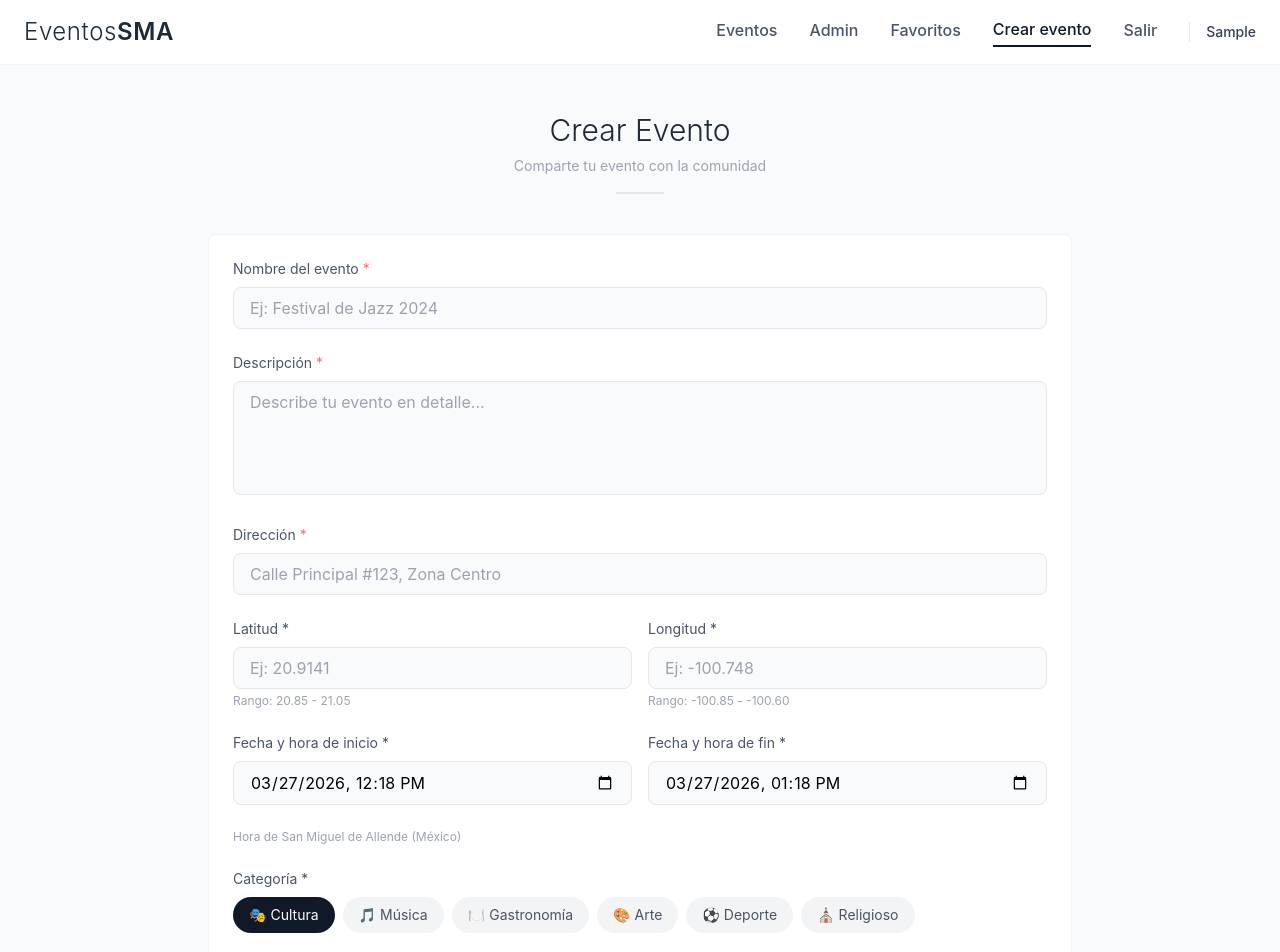
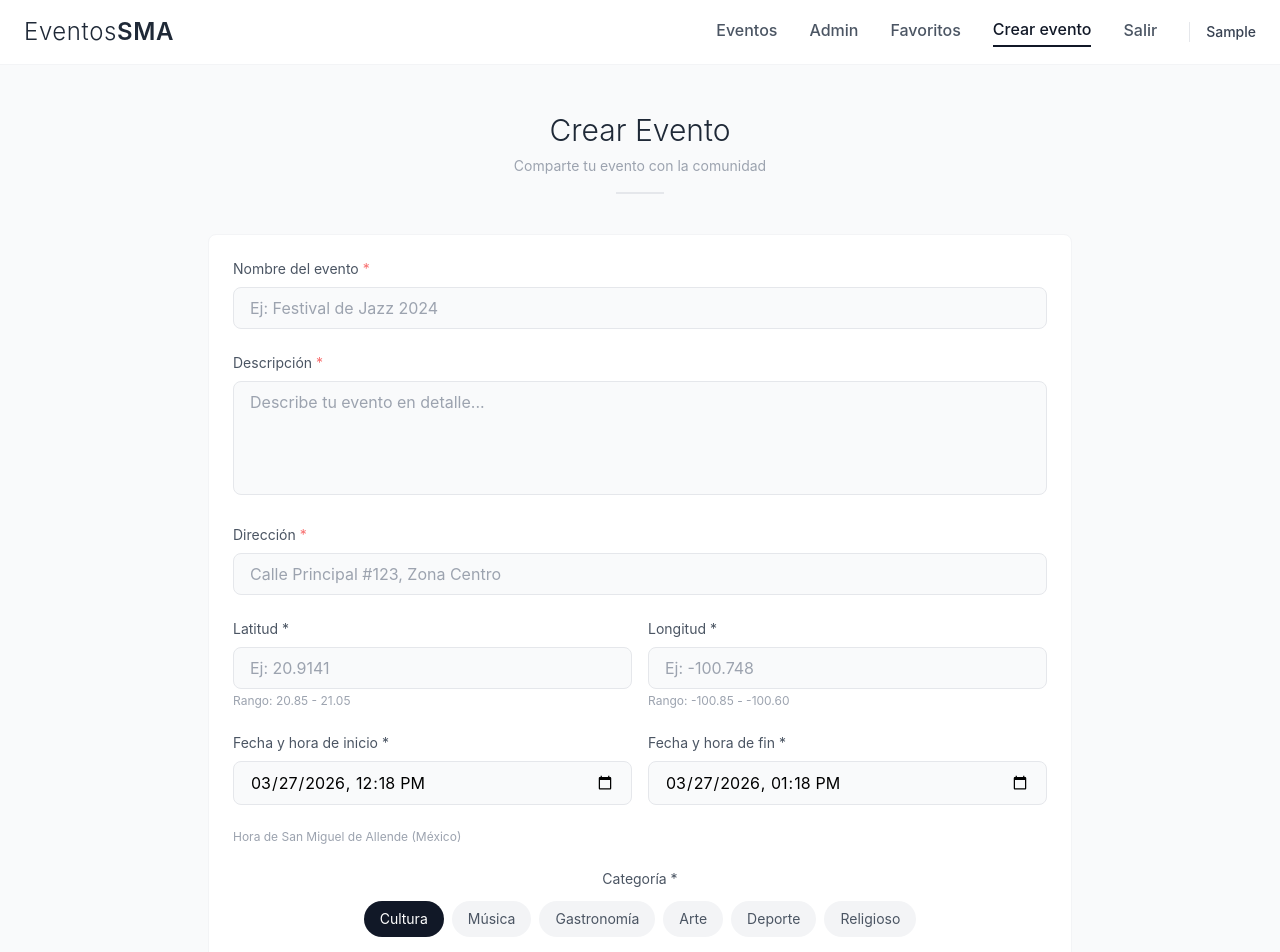
Before and after one commit to mariodelgadoh/eventos-san-miguel-de-allende, a React (Create React App) app in the folder frontend/: page /create-event in a window 1280 px wide. Shown: the top 952 px of the page. Built offline with nearby package versions, Linux system fonts and the light colour scheme; no server answers; sample sign-in values are in the browser's storage.

Commit message:
ultimo commit

```diff
--- a/frontend/src/pages/CreateEvent.tsx
+++ b/frontend/src/pages/CreateEvent.tsx
@@ -69,12 +69,12 @@ const CreateEvent: React.FC = () => {
   });
 
   const categories = [
-    { name: 'Cultura', icon: '🎭' },
-    { name: 'Música', icon: '🎵' },
-    { name: 'Gastronomía', icon: '🍽️' },
-    { name: 'Arte', icon: '🎨' },
-    { name: 'Deporte', icon: '⚽' },
-    { name: 'Religioso', icon: '⛪' },
+    { name: 'Cultura' },
+    { name: 'Música' },
+    { name: 'Gastronomía' },
+    { name: 'Arte' },
+    { name: 'Deporte' },
+    { name: 'Religioso' },
   ];
 
   const handleChange = (e: React.ChangeEvent<HTMLInputElement | HTMLTextAreaElement | HTMLSelectElement>) => {
@@ -266,10 +266,10 @@ const CreateEvent: React.FC = () => {
               </div>
               <p className="text-xs text-gray-400 -mt-2">Hora de San Miguel de Allende (México)</p>
 
-              {/* Categorías */}
+              {/* Categorías - Centradas y responsivas */}
               <div>
-                <label className="block text-gray-600 text-sm mb-2">Categoría *</label>
-                <div className="flex flex-wrap gap-2">
+                <label className="block text-gray-600 text-sm mb-3 text-center">Categoría *</label>
+                <div className="flex flex-wrap gap-2 justify-center">
                   {categories.map(cat => (
                     <button
                       key={cat.name}
@@ -281,7 +281,6 @@ const CreateEvent: React.FC = () => {
                           : 'bg-gray-100 text-gray-600 hover:bg-gray-200'
                       }`}
                     >
-                      <span className="mr-1">{cat.icon}</span>
                       {cat.name}
                     </button>
                   ))}
```
